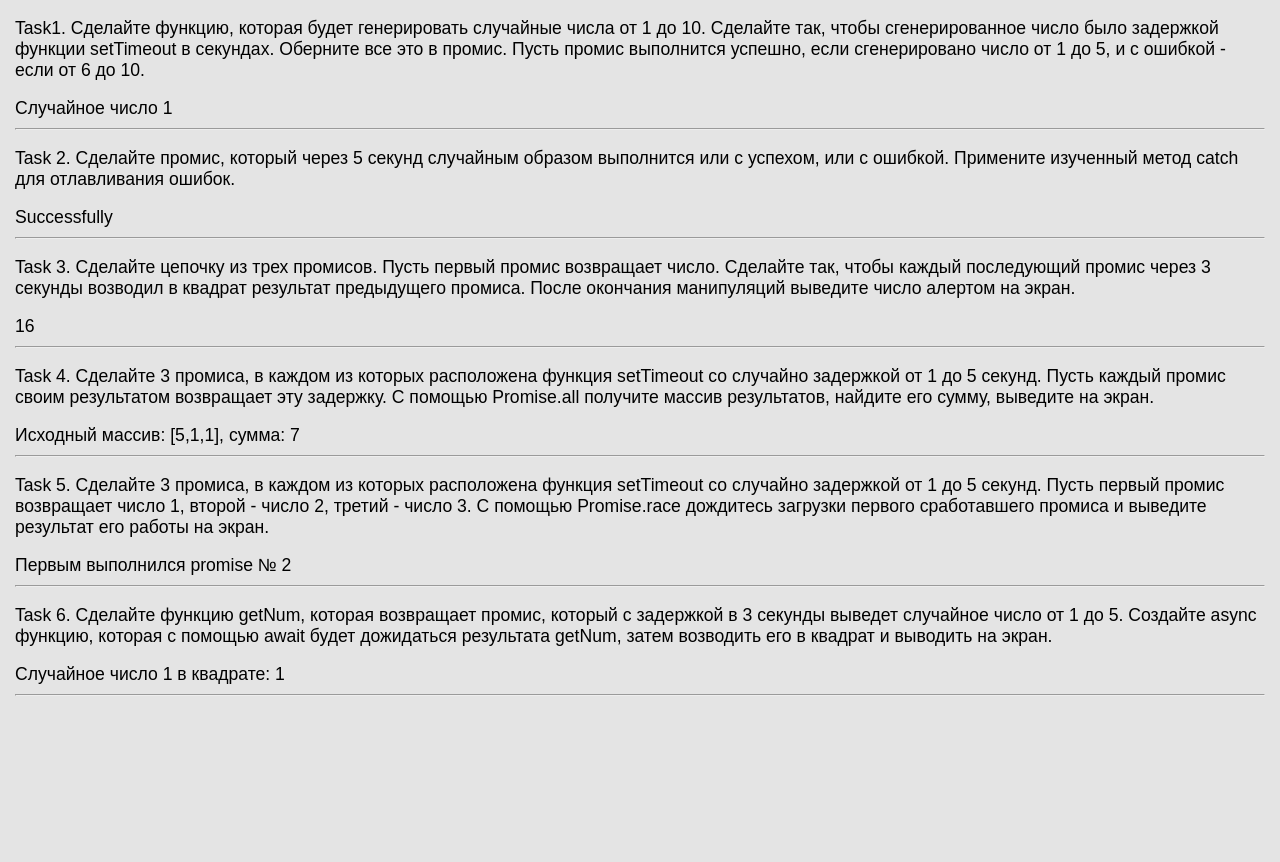
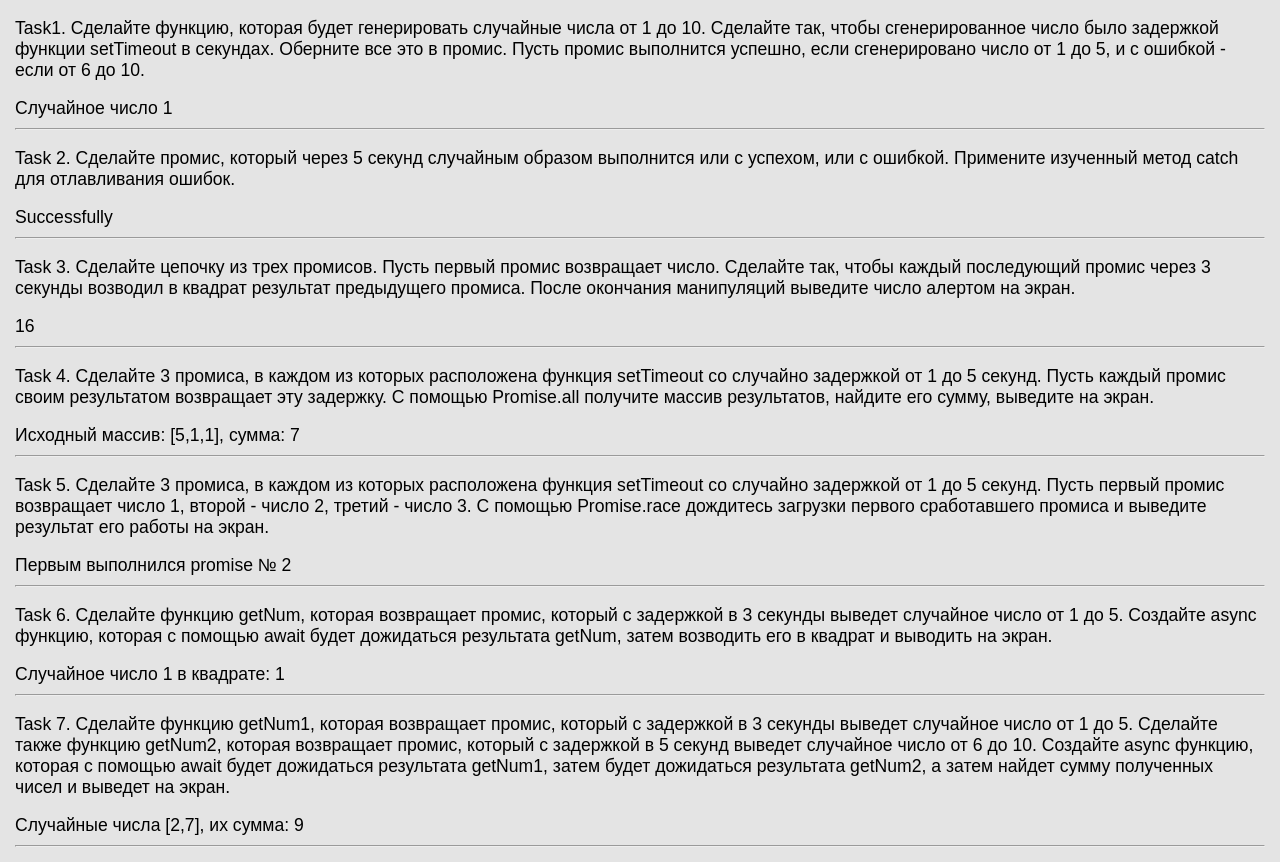
Before and after one commit to NikitaBelevich/Promises-Lesson, a plain HTML site: page index.html in a window 1280 px wide. Before the commit the page ends 800 px from the top, so only its background shows below. Drawn offline with Linux system fonts and the light colour scheme.

Commit message:
Task 7 complete

```diff
--- a/index.html
+++ b/index.html
@@ -74,6 +74,16 @@
 
     <hr>
 
+    <div>
+        <p>Task 7. Сделайте функцию getNum1, которая возвращает промис, который с задержкой в 3 секунды выведет случайное число от 1 до 5. Сделайте также функцию getNum2, которая возвращает промис, который с задержкой в 5 секунд выведет случайное число от 6 до 10. Создайте async функцию, которая с помощью await будет дожидаться результата getNum1, затем будет дожидаться результата getNum2, а затем найдет сумму полученных чисел и выведет на экран.
+        </p>
+        <div class="task7">
+
+        </div>
+    </div>
+
+    <hr>
+
 
     <script src="js/app.js" defer></script>
 </body>
--- a/js/app.js
+++ b/js/app.js
@@ -180,3 +180,24 @@ async function waitGetNum() {
     let randomNum = await getNum(); // ждём 3 секунды пока промис выполнится и вернёт случайное число
     task6.textContent = `Случайное число ${randomNum} в квадрате: ${randomNum ** 2}`;
 }
+
+//Task 7 ------------------------------------------------
+// Сделайте функцию getNum1, которая возвращает промис, который с задержкой в 3 секунды выведет случайное число от 1 до 5. Сделайте также функцию getNum2, которая возвращает промис, который с задержкой в 5 секунд выведет случайное число от 6 до 10. Создайте async функцию, которая с помощью await будет дожидаться результата getNum1, затем будет дожидаться результата getNum2, а затем найдет сумму полученных чисел и выведет на экран.
+const task7 = document.querySelector('.task7');
+
+function getNum2() {
+    return new Promise((resolve) => {
+        setTimeout(() => {
+            const randomNum = getRandomInt(6, 10);
+            resolve(randomNum);
+        }, 5000);
+    });
+}
+
+waitGetNum2();
+async function waitGetNum2() {
+    // const rNum1 = Promise.all([getNum(), getNum2()]).then(arr => console.log(arr));
+    const arrNumbersRand = await Promise.all([getNum(), getNum2()]);
+    const summRandNum = arrNumbersRand.reduce((accum, elem) => accum += elem, 0);
+    task7.textContent = `Случайные числа [${arrNumbersRand}], их сумма: ${summRandNum}`;
+}
```
